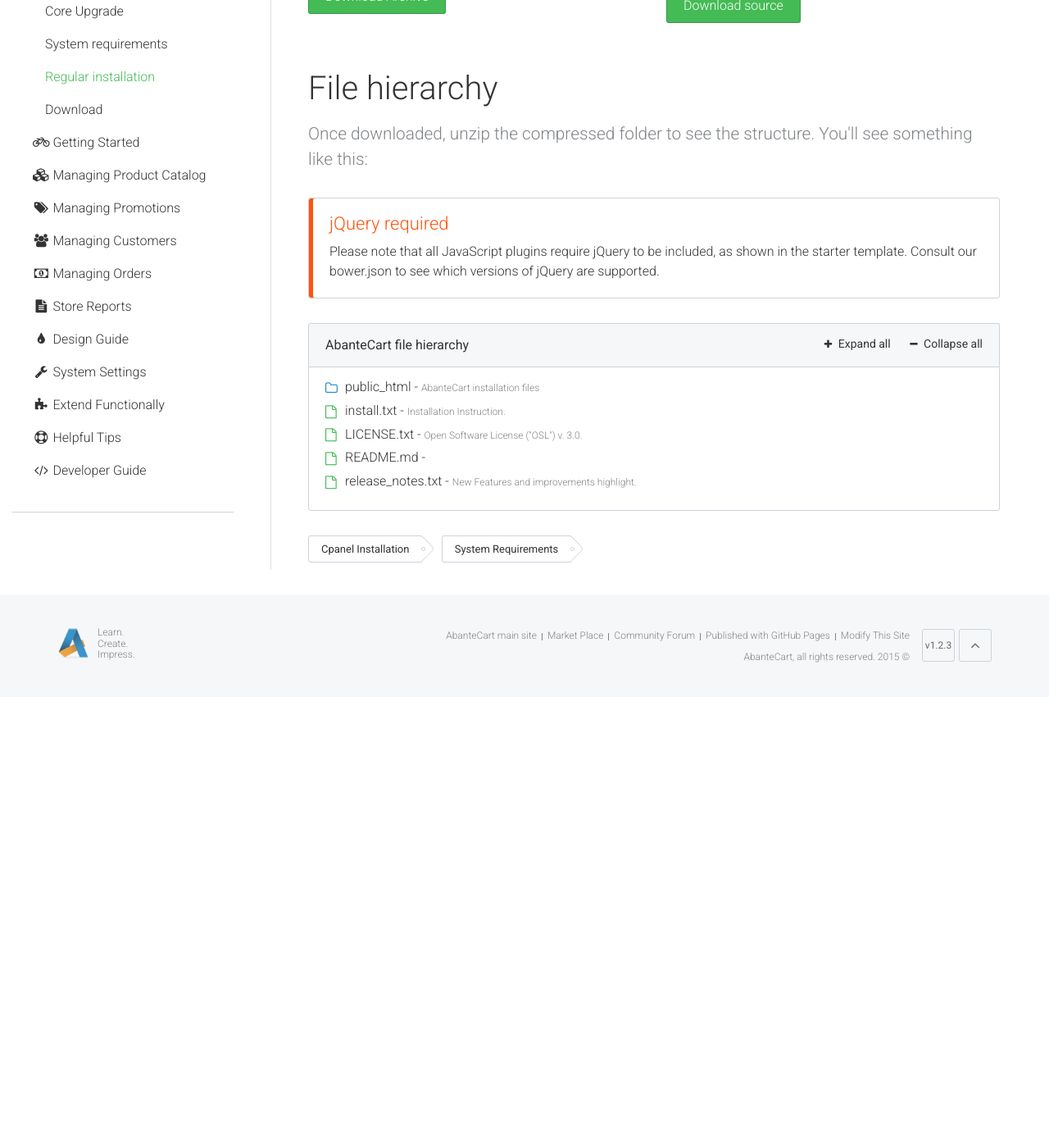
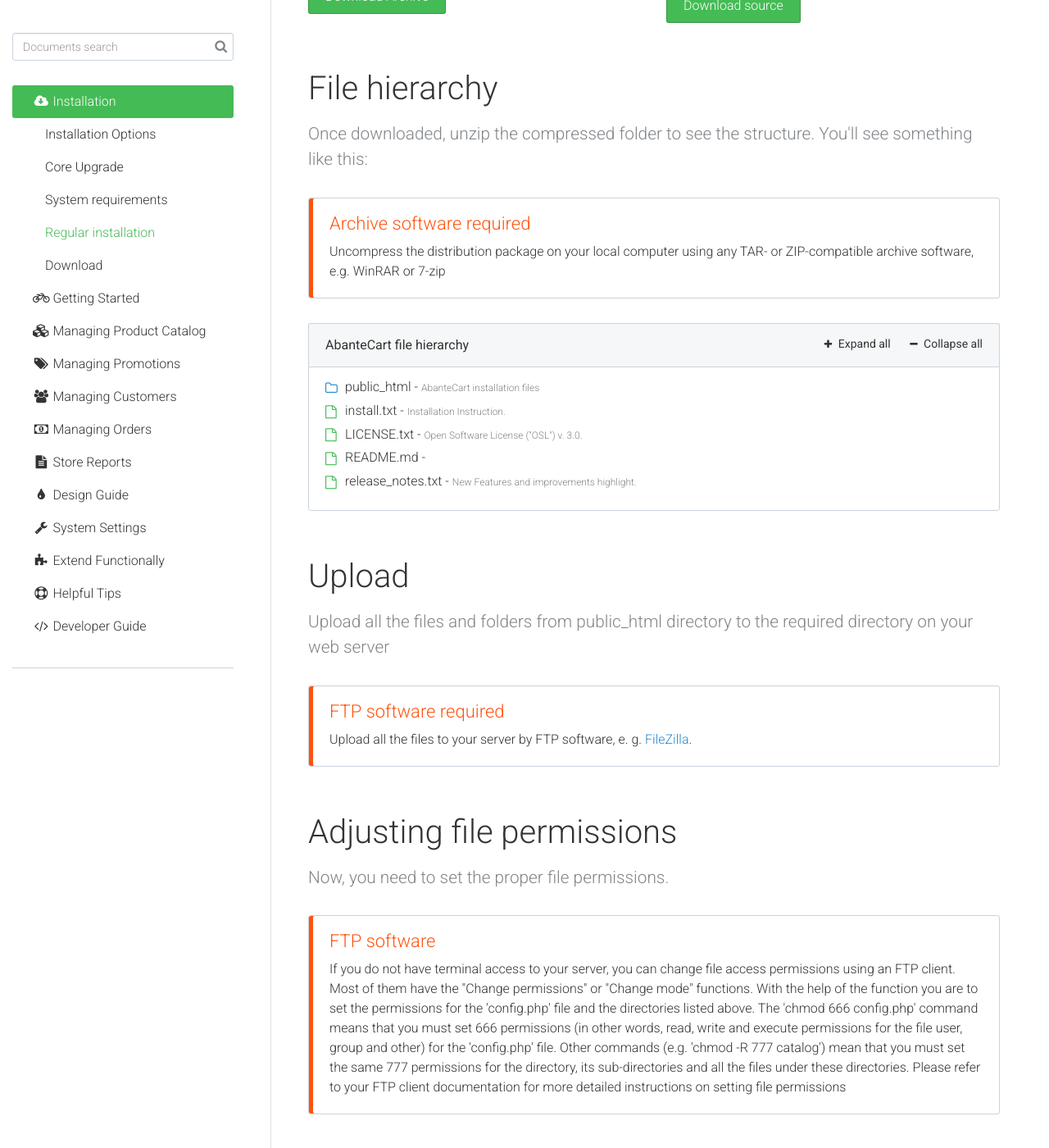
Before and after one commit to abantecart/abantecart.github.io, a Jekyll site: the page built from pages/install/regular_installation.html, in a window 1280 px wide and 1400 px high, scrolled down 580 px. Shown: the whole window at 82% size. Built offline with Jekyll 4.4.1, drawn with Linux system fonts in a browser that asks for light colours; before the commit the page ends 1430 px from its top, so only the background shows below that; some of the changed text lies outside the part shown.

Commit message:
Update regular_installation.html

```diff
--- a/pages/install/regular_installation.html
+++ b/pages/install/regular_installation.html
@@ -45,8 +45,8 @@
 						<!-- End of Caregory Info -->
 						<!-- Note -->
 						<div class="note js-note ">
-							<h4 class="note-title"> jQuery required </h4>
-							<p class="note-description"> Please note that all JavaScript plugins require jQuery to be included, as shown in the starter template. Consult our bower.json to see which versions of jQuery are supported. </p>
+							<h4 class="note-title"> Archive software required </h4>
+							<p class="note-description"> Uncompress the distribution package on your local computer using any TAR- or ZIP-compatible archive software, e.g. WinRAR or 7-zip </p>
 						</div>
 						<!-- End of Note -->
 						<!-- File Tree -->
@@ -151,3 +151,52 @@
 							</ul>
 						</div>
 						<!-- End of FIle Tree -->
+
+
+
+						<!-- Category Info -->
+						<div class="category-info ">
+							<h3 class="category-title">Upload</h3>
+							<h4 class="category-description">Upload all the files and folders from public_html directory to the required directory on your web server</h4>
+						</div>
+						<!-- End of Caregory Info -->
+						<!-- Note -->
+						<div class="note js-note ">
+							<h4 class="note-title"> FTP software required </h4>
+							<p class="note-description"> Upload all the files to your server by FTP software, e. g. <a href="http://filezilla-project.org" target="_blank">FileZilla</a>. </p>
+						</div>
+						<!-- End of Note -->
+
+
+
+						<!-- Category Info -->
+						<div class="category-info ">
+							<h3 class="category-title">Adjusting file permissions</h3>
+							<h4 class="category-description">Now, you need to set the proper file permissions.</h4>
+						</div>
+						<!-- End of Caregory Info -->
+						<!-- Note -->
+						<div class="note js-note ">
+							<h4 class="note-title"> FTP software  </h4>
+							<p class="note-description"> If you do not have terminal access to your server, you can change file access permissions using an FTP client. Most of them have the "Change permissions" or "Change mode" functions. With the help of the function you are to set the permissions for the 'config.php' file and the directories listed above. The 'chmod 666 config.php' command means that you must set 666 permissions (in other words, read, write and execute permissions for the file user, group and other) for the 'config.php' file. Other commands (e.g. 'chmod -R 777 catalog') mean that you must set the same 777 permissions for the directory, its sub-directories and all the files under these directories. Please refer to your FTP client documentation for more detailed instructions on setting file permissions </p>
+						</div>
+						<!-- End of Note -->
+						<!-- Category Info -->
+						<div class="category-info ">
+							<h4 class="category-description">For Linux/Unix based server make sure the following folders and files are writable.</h4>
+						</div>
+						<!-- End of Caregory Info -->
+						<!-- HTML Highlight -->
+						<div class="code-highlight">
+							<span class="js-copy-to-clipboard copy-code">copy</span> <pre><code class="language-markup">chmod 0777 system/config.php
+chmod 0777 system/
+chmod 0777 system/cache/
+chmod 0777 system/logs/
+chmod 0777 image/
+chmod 0777 image/thumbnails/
+chmod 0777 download/
+chmod 0777 extensions/
+chmod 0777 admin/system/backup/
+chmod 0777 resources/
+</code></pre> </div>
+						<!-- End of HTML Highlight -->
```
